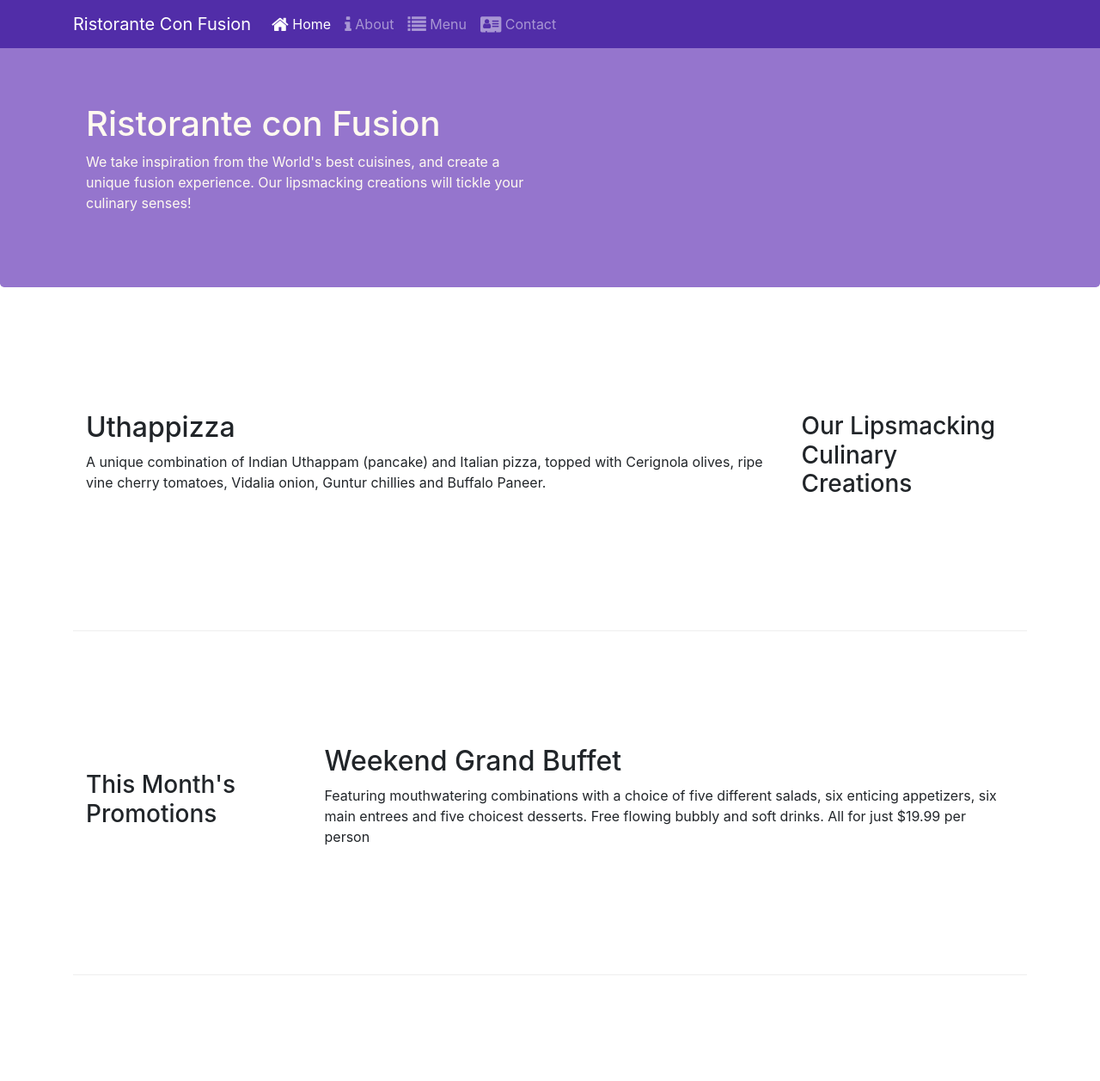
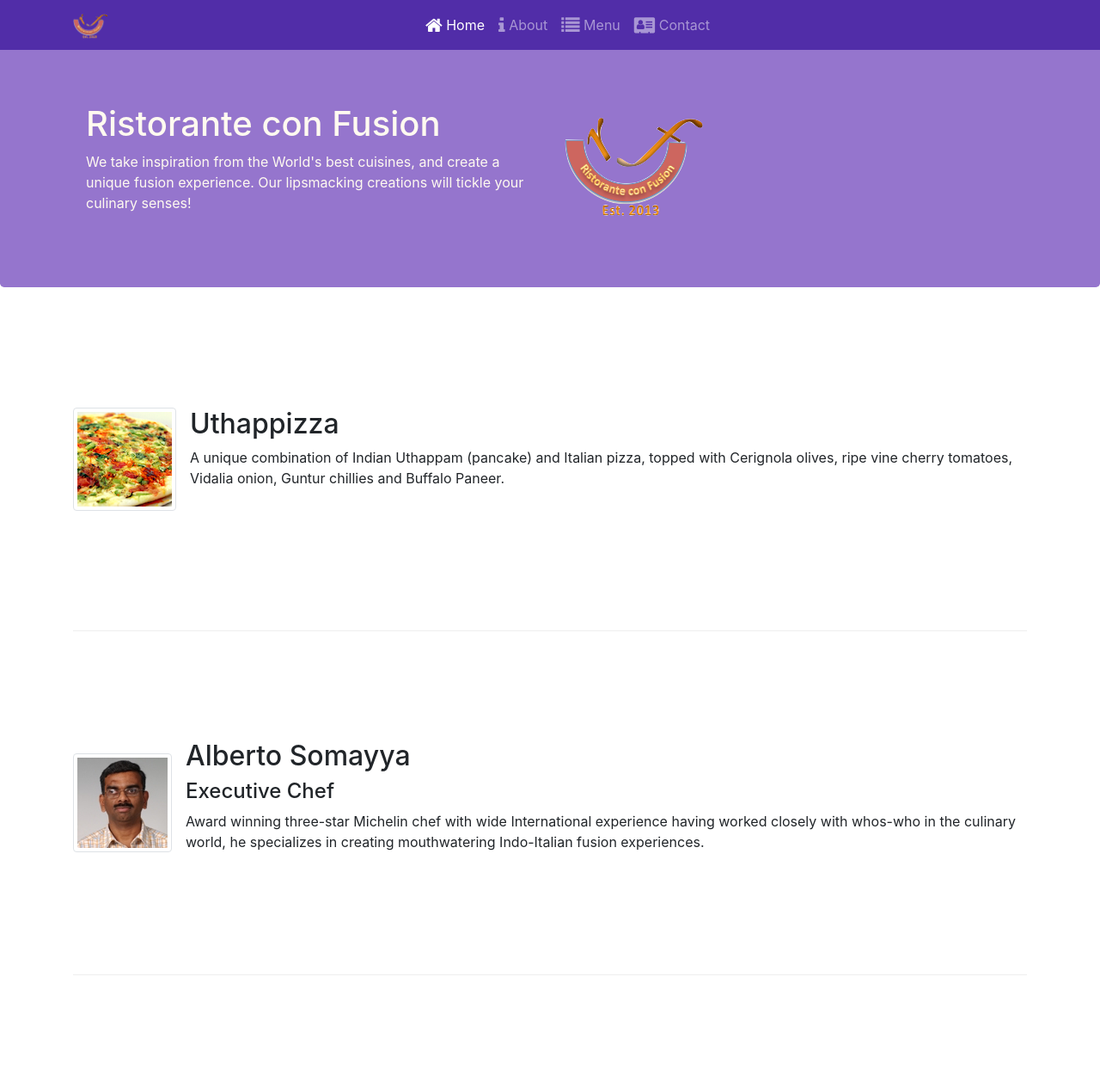
Before and after one commit to QuocKhanh2903/FER201-WEB, a website: page index.html in a window 1280 px wide. Shown: the top 1257 px of the page at 86% size. Drawn offline with nearby package versions, Linux system fonts and the light colour scheme.

Commit message:
Images and Media

```diff
--- a/index.html
+++ b/index.html
@@ -16,7 +16,7 @@
 <body>
     <nav class="navbar navbar-dark navbar-expand-sm fixed-top">
         <div class="container">
-           <a class="navbar-brand" href="#">Ristorante Con Fusion</a>
+            <a class="navbar-brand mr-auto" href="#"><img src="img/logo.png" height="30" width="41"></a>
                 <ul class="navbar-nav mr-auto">
                     <li class="nav-item active"><a class="nav-link" href="#"><span class="fa fa-home fa-lg"></span> Home</a></li>
                     <li class="nav-item"><a class="nav-link" href="./aboutus.html"><span class="fa fa-info fa-lg"></span> About</a></li>
@@ -39,33 +39,45 @@
                     <h1>Ristorante con Fusion</h1>
                     <p>We take inspiration from the World's best cuisines, and create a unique fusion experience. Our lipsmacking creations will tickle your culinary senses!</p>
                 </div>
-                <div class="col-12 col-sm">
+                <div class="col-12 col-sm align-self-center">
+                    <img src="img/logo.png" class="img-fluid">
                 </div>
+
             </div>
         </div>
     </header>
 
     <div class="container">
         <div class="row row-content align-items-center">
-            <div class="col col-sm col-md">
-                <h2>Uthappizza</h2>
-                <p>A unique combination of Indian Uthappam (pancake) and Italian pizza, topped with Cerignola olives, ripe vine cherry tomatoes, Vidalia onion, Guntur chillies and Buffalo Paneer.</p>
-            </div>
-
-            <div class="col-12 col-sm-4 col-md-3">
-                <h3>Our Lipsmacking Culinary Creations</h3>
+            <div class="media">
+                <img class="d-flex mr-3 img-thumbnail align-self-center"
+                        src="img/uthappizza.png" alt="Uthappizza">
+                <div class="media-body">
+                    <h2 class="mt-0">Uthappizza</h2>
+                    <p class="d-none d-sm-block">A unique combination of Indian Uthappam (pancake) and
+                        Italian pizza, topped with Cerignola olives, ripe vine
+                        cherry tomatoes, Vidalia onion, Guntur chillies and
+                        Buffalo Paneer.</p>
+                </div>
             </div>
         </div>
 
 
         <div class="row row-content align-items-center">
-            <div class="col-12 col-sm-4 col-md-3">
-                <h3>This Month's Promotions</h3>
+            <div class="media">
+                <img class="d-flex mr-3 img-thumbnail align-self-center"
+                        src="img/alberto.png" alt="Alberto Somayya">
+                <div class="media-body">
+                    <h2 class="mt-0">Alberto Somayya</h2>
+                    <h4>Executive Chef</h4>
+                    <p class="d-none d-sm-block">Award winning three-star Michelin chef with wide
+                        International experience having worked closely with
+                        whos-who in the culinary world, he specializes in
+                        creating mouthwatering Indo-Italian fusion experiences.
+                    </p>
+                </div>
             </div>
-            <div class="col col-sm col-md">
-                <h2>Weekend Grand Buffet</h2>
-                <p>Featuring mouthwatering combinations with a choice of five different salads, six enticing appetizers, six main entrees and five choicest desserts. Free flowing bubbly and soft drinks. All for just $19.99 per person </p>
-            </div>
+
         </div>
 
         <div class="row row-content align-items-center">
```
Also changed, not shown: aboutus.html (+3 -2 lines), contactus.html (+3 -2 lines), img/alberto.png (added), img/buffet.png (added), img/logo.png (added), img/uthappizza.png (added), 1 other file.
